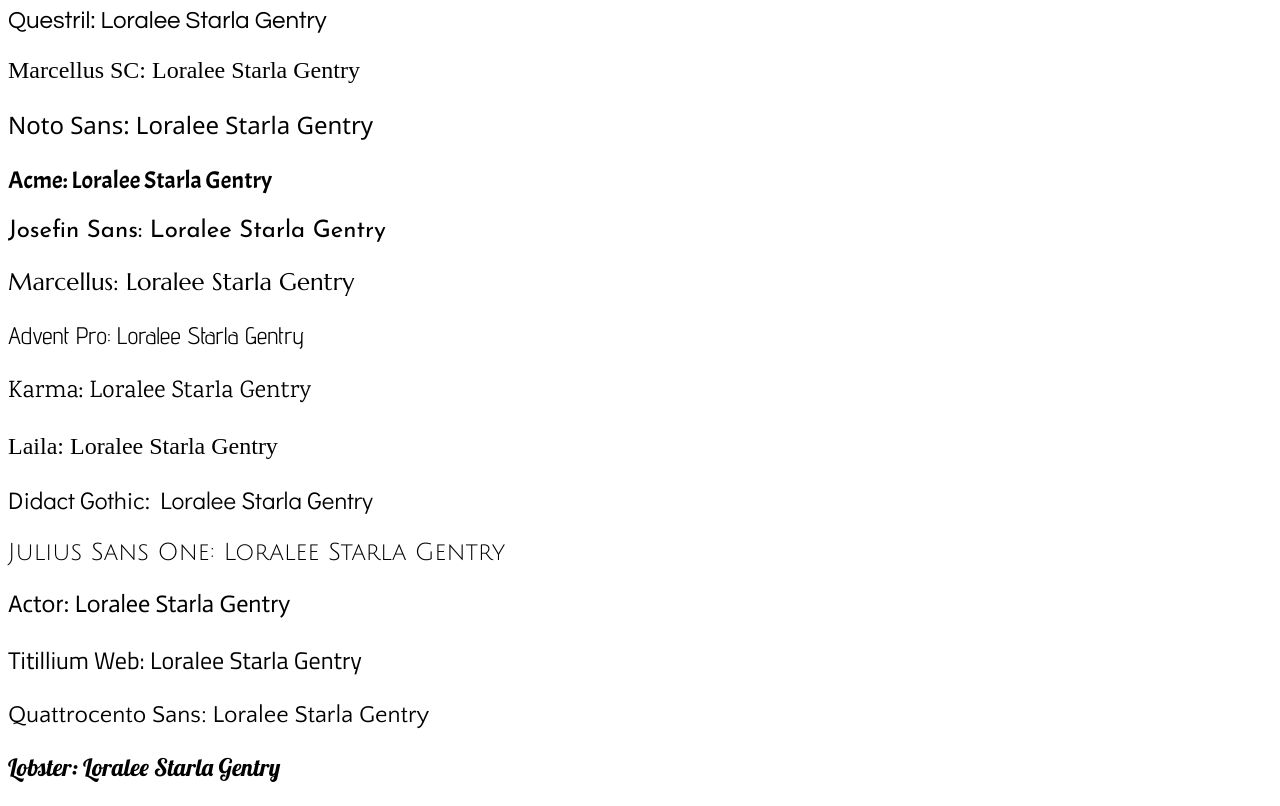
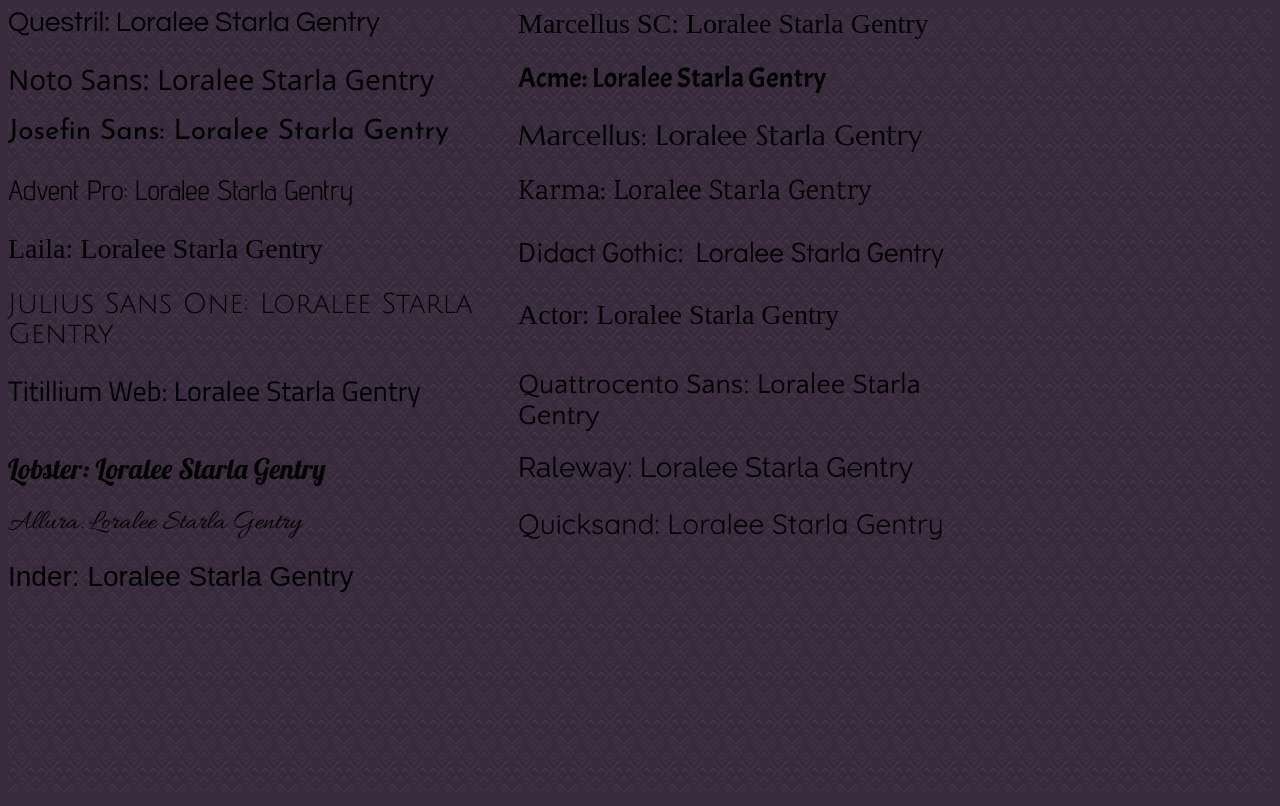
Before and after one commit to LLstarla/Fonts, a plain HTML site: page index.html in a window 1280 px wide. Drawn offline with Linux system fonts and the light colour scheme; a web font is replaced by a local one.

Commit message:
more fonts

```diff
--- /dev/null
+++ b/grid.css
@@ -0,0 +1,48 @@
+/*
+ Width: 1000px
+ # Columns : 12
+ Column width: 65px
+ Gutter : 20px
+
+ */
+.grid_1 { width: 65px; }
+.grid_2 { width: 150px; }
+.grid_3 { width: 235px; }
+.grid_4 { width: 320px; }
+.grid_5 { width: 405px; }
+.grid_6 { width: 490px; }
+.grid_7 { width: 575px; }
+.grid_8 { width: 660px; }
+.grid_9 { width: 745px; }
+.grid_10 { width: 830px; }
+.grid_11 { width: 915px; }
+.grid_12 { width: 1000px; }
+
+.grid_1,
+.grid_2,
+.grid_3,
+.grid_4,
+.grid_5,
+.grid_6,
+.grid_7,
+.grid_8,
+.grid_9,
+.grid_10,
+.grid_11,
+.grid_12 {
+	margin: 0 20px 10px 0;
+	float: left;
+	display: block;
+}
+
+.alpha{margin-left:0px;}
+.omega{margin-right:0px;}
+
+.container{
+	width: 1000px;
+	margin: auto;
+}
+
+
+
+.clear{clear:both;display:block;overflow:hidden;visibility:hidden;width:0;height:0}.clearfix:after{clear:both;content:' ';display:block;font-size:0;line-height:0;visibility:hidden;width:0;height:0}* html .clearfix,*:first-child+html .clearfix{zoom:1}
--- a/index.html
+++ b/index.html
@@ -30,34 +30,81 @@
 
 <link href='http://fonts.googleapis.com/css?family=Cabin:400,700|Lobster' rel='stylesheet' type='text/css'>
 
+<link href='http://fonts.googleapis.com/css?family=Inder|Quicksand:400,700|Allura|Raleway:400,300,500,700' rel='stylesheet' type='text/css'>
+
 <link rel="stylesheet" href="styles.css">
+<link rel="stylesheet" href="grid.css">
 
-<p id="one">Questril: Loralee Starla Gentry</p>
 
-<p id="two">Marcellus SC: Loralee Starla Gentry</p>
 
-<p id="three">Noto Sans: Loralee Starla Gentry</p>
 
-<p id="four">Acme: Loralee Starla Gentry</p>
 
-<p id="five">Josefin Sans: Loralee Starla Gentry</p>
 
-<p id="six">Marcellus: Loralee Starla Gentry</p>
 
-<p id="seven">Advent Pro: Loralee Starla Gentry</p>
+<div class="grid_12">
+	<p class="grid_6 alpha" id="one">Questril: Loralee Starla Gentry</p>
+	<p class="grid_6 omega" id="two">Marcellus SC: Loralee Starla Gentry</p>
+</div>
 
-<p id="eight">Karma: Loralee Starla Gentry</p>
+<div class="clear"></div>
 
-<p id="nine">Laila: Loralee Starla Gentry</p>
+<div class="grid_12">
+	<p class="grid_6 alpha" id="three">Noto Sans: Loralee Starla Gentry</p>
 
-<p id="ten">Didact Gothic: Loralee Starla Gentry</p>
+	<p class="grid_6 omega" id="four">Acme: Loralee Starla Gentry</p>
+</div>
 
-<p id="eleven">Julius Sans One: Loralee Starla Gentry</p>
+<div class="clear"></div>
 
-<p id="tweleve">Actor: Loralee Starla Gentry</p>
+<div class="grid_12">
+	<p class="grid_6 alpha" id="five">Josefin Sans: Loralee Starla Gentry</p>
+	<p class="grid_6 omega" id="six">Marcellus: Loralee Starla Gentry</p>
+</div>
 
-<p id="thirteen">Titillium Web: Loralee Starla Gentry</p>
+<div class="clear"></div>
 
-<p id="fourteen">Quattrocento Sans: Loralee Starla Gentry</p>
+<div class="grid_12">
+	<p class="grid_6 alpha" id="seven">Advent Pro: Loralee Starla Gentry</p>
+	<p class="grid_6 omega" id="eight">Karma: Loralee Starla Gentry</p>
+</div>
 
-<p id="fifteen">Lobster: Loralee Starla Gentry</p>
+<div class="clear"></div>
+
+<div class="grid_12">
+	<p class="grid_6 alpha" id="nine">Laila: Loralee Starla Gentry</p>
+	<p class="grid_6 omega" id="ten">Didact Gothic: Loralee Starla Gentry</p>
+</div>
+
+<div class="clear"></div>
+
+<div class="grid_12">
+	<p class="grid_6 alpha" id="eleven">Julius Sans One: Loralee Starla Gentry</p>
+	<p iclass="grid_6 omega" d="tweleve">Actor: Loralee Starla Gentry</p>
+</div>
+
+<div class="clear"></div>
+
+<div class="grid_12">
+	<p class="grid_6 alpha" id="thirteen">Titillium Web: Loralee Starla Gentry</p>
+	<p class="grid_6 omega" id="fourteen">Quattrocento Sans: Loralee Starla Gentry</p>
+</div>
+
+<div class="clear"></div>
+
+<div class="grid_12">
+	<p class="grid_6 alpha" id="fifteen">Lobster: Loralee Starla Gentry</p>
+	<p class="grid_6 omega" id="sixteen">Raleway: Loralee Starla Gentry</p>
+</div>
+
+<div class="clear"></div>
+
+<div class="grid_12">
+	<p class="grid_6 alpha" id="seventeen">Allura: Loralee Starla Gentry</p>
+	<p class="grid_6 omega" id="eighteen">Quicksand: Loralee Starla Gentry</p>
+</div>
+
+<div class="clear"></div>
+
+<div class="grid_12">
+	<p class="grid_6 alpha" id="nineteen">Inder: Loralee Starla Gentry</p>
+</div>
--- a/styles.css
+++ b/styles.css
@@ -1,6 +1,22 @@
 	/*font-family: 'Lobster' , sans-serif;*/
+body {
+	/*background: url("img/diagmonds.png");*/
+	/*background: url("img/mirrored-squares.png");*/
+	/*background: url("img/mooning.png");*/
+	/*background: url("img/shattered-dark.png");*/
+	/*background: url("img/shley-tree-2.png");*/
+	background: url("img/soft-kill.png");
+}
+
+html {
+	background-color: #38293D;
+}
+
+
+
 p {
-	font-size: 24px;
+	font-size: 28px;
+	margin: 10px;
 }
 
 #one { font-family: 'Questrial', sans-serif; }
@@ -32,3 +48,11 @@
 #fourteen { font-family: 'Quattrocento Sans', sans-serif; }
 
 #fifteen { font-family: 'Lobster' , sans-serif; }
+
+#sixteen { font-family: 'Raleway', sans-serif; }
+
+#seventeen { font-family: 'Allura', cursive; }
+
+#eighteen { font-family: 'Quicksand', sans-serif; }
+
+#nineteen { font-family: 'Inder', sans-serif; }
```
Also changed, not shown: img/20-Negative-Space-Logo-Designs-12.jpg (added), img/The-Creative-Company.jpg (added), img/diagmonds.png (added), img/images.jpeg (added), img/mirrored-squares.png (added), img/shattered-dark.png (added), img/shley-tree-2.png (added), img/soft-kill.png (added), img/sunset.jpg (added).
